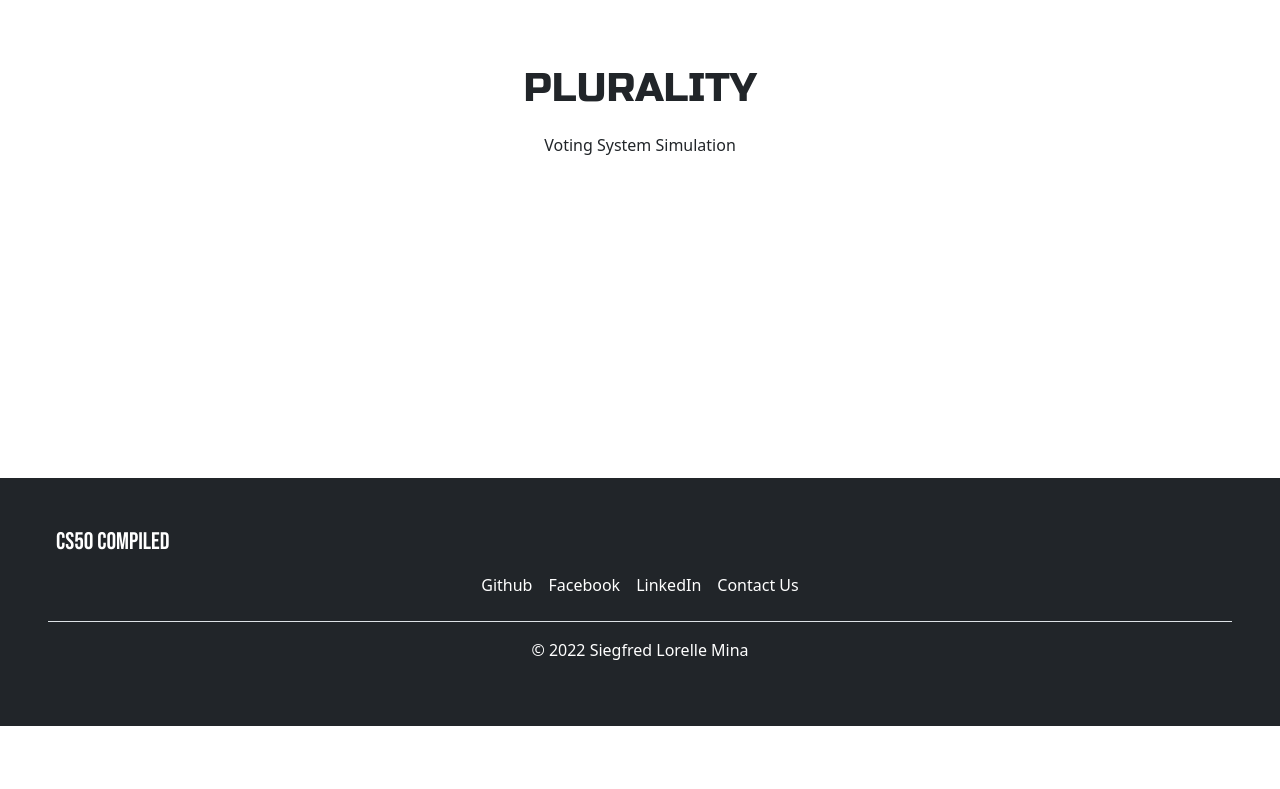
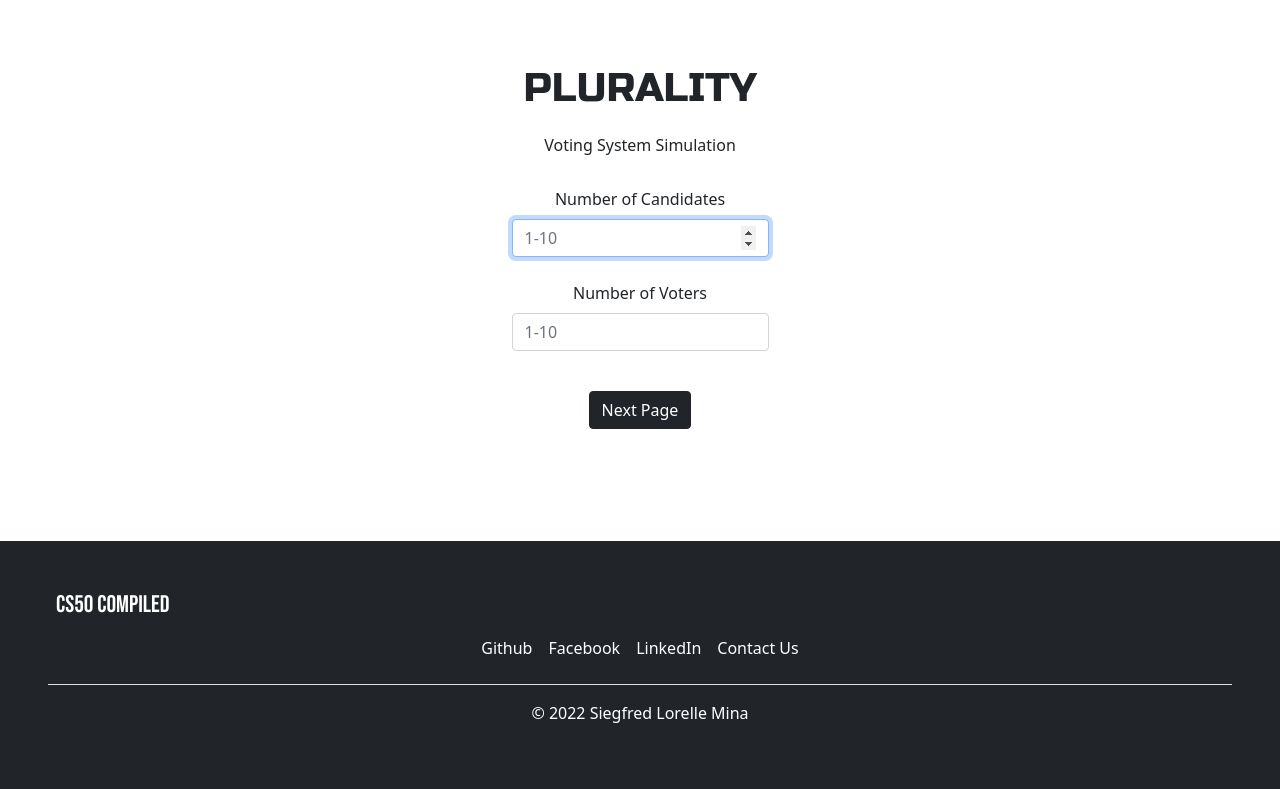
Before and after one commit to SiegfredLorelle/compiled-50, a Flask app: page /plurality in a window 1280 px wide. Shown: the part 74-863 px from the top of the page. Before the commit the page ends 800 px from the top, so only its background shows below. Run offline with Flask 2, Linux system fonts and the light colour scheme; some libraries are stand-ins or nearby versions; some web fonts are replaced.

Commit message:
33rd commit - divide plurality into 3 pages, finish page 1 and page 2 has front-end

```diff
--- a/app.py
+++ b/app.py
@@ -246,15 +246,50 @@ def substitution():
 @app.route("/plurality", methods=["GET", "POST"])
 def plurality():
     """
-    Voting system which prompts for number of candidates and voters then asks voters for their vote
+    Voting system which prompts for number of candidates and voters then asks the name of the candidates then asks voters for their vote
     """
 
     if request.method == "POST":
-        return render_template("plurality.html")
+        # Get values from plurality-1
+        no_candidates = request.form.get("no_candidates")
+        no_voters = request.form.get("no_voters")
+
+        # If inputs are from plurality-1
+        if no_candidates and no_voters:
+
+            # Convert no. candidates and voters since it is sure guaranteed that they are not None
+            no_candidates = int(no_candidates)
+            no_voters = int(no_voters)
+
+            # Ensures number of candidates and number of voters are valid
+            if no_candidates > 10 or no_voters > 10:
+                flash("Number of candidates and voters must be within 1-10 inclusive.", "error")
+                return render_template("plurality-1.html")
+
+            # If inputs are valid then redirect to next page
+            print(no_candidates, no_voters)
+            return render_template("plurality-2.html")
+
+        # Get values from plurality-
+
+        first_name = request.form.get("first_name")
+        last_name = request.form.get("last_name")
+
+        # If inputs are from plurality-2
+        # if first_name and last_name:
+
+        print(first_name, last_name)
+
+
+
+
+
+
+        return render_template("plurality-1.html")
 
     # GET by clicking links or redirects
     else:
-        return render_template("plurality.html")
+        return render_template("plurality-1.html")
 
 
 # TODOs
@@ -285,7 +320,10 @@ def plurality():
 # substitution
 # find a way to ensure that encrypt and decrypt select was chosen in html para d na magrerestart pag input error
 
-
+# plurality
+# work on plurality-2, create table in db for voters and candidates
+# check len of db to go to next page
+# dont forget to empty both tables after giving the result
 
 # lagay logo sa navbar
 # Start working on login and sign up maybe via modals nlng
@@ -304,7 +342,10 @@ def plurality():
 # gawing table or grid ung may copy button para pantay pantay ung pwesto ng copy ?
 # make all google fonts oneline by adding in the family in google fonts.com
 # Try floating labels on some textbox
-
+# Toggle dropdown similar to bootstrap website
+# popovers in copy links
+# add loading imagse called spinners
+# add tooltip on hover of copy links
 
 
 # Special thanks to cs50, Hyperplexed and Superlist for the inspiration
--- a/static/css/styles.css
+++ b/static/css/styles.css
@@ -249,3 +249,9 @@ div ul li #nav-tabs, div ul li #navbarDarkDropdownMenuLink {
 #plurality-title {
     font-family: 'Russo One', sans-serif;
 }
+
+@media screen and (min-width: 600px) {
+    #name-box {
+        max-width: 50vw;
+    }
+}
--- a/templates/layout.html
+++ b/templates/layout.html
@@ -75,14 +75,16 @@
 
         {% if get_flashed_messages(category_filter="error") %}
         <header>
-            <div class="alert alert-danger mb-0 text-center" role="alert">
+            <div class="alert alert-danger mb-0 text-center alert-dismissible fade show" role="alert">
                 {{ get_flashed_messages() | join(" ") }}
+                <button type="button" class="btn-close" data-bs-dismiss="alert" aria-label="Close"></button>
             </div>
         </header>
         {% elif get_flashed_messages(category_filter="success") %}
         <header>
-            <div class="alert alert-success mb-0 text-center" role="alert">
+            <div class="alert alert-success mb-0 text-center alert-dismissible fade show" role="alert">
                 {{ get_flashed_messages() | join(" ") }}
+                <button type="button" class="btn-close" data-bs-dismiss="alert" aria-label="Close"></button>
             </div>
         </header>
     {% endif %}
--- a/templates/mario.html
+++ b/templates/mario.html
@@ -11,7 +11,7 @@
   <div class="pb-5">
     <form action="/mario" method="post">
       <label class="form-label">Height of Pyramid</label>
-      <input autocomplete="off" autofocus class="form-control mx-auto w-auto" id="height" name="height" placeholder="1-8" required type="number">
+      <input autocomplete="off" autofocus class="form-control mx-auto w-auto" id="height" min="1" name="height" placeholder="1-8" required type="number">
       <button class="btn btn-dark m-3" type="submit">Make Pyramid</button>
     </form>
   </div>
--- /dev/null
+++ b/templates/plurality-1.html
@@ -0,0 +1,22 @@
+{% extends "layout.html" %}
+
+{% block title %}
+    Plurality
+{% endblock %}
+
+{% block main %}
+    <h1 class="py-3" id="plurality-title">PLURALITY</h1>
+    <h6>Voting System Simulation</h6><br>
+
+
+    <div class="pb-5">
+        <form action="/plurality" method="post">
+        <label class="form-label">Number of Candidates</label>
+        <input autocomplete="off" autofocus class="form-control mx-auto w-auto" id="no_candidates" min="1" name="no_candidates" placeholder="1-10" required type="number"><br>
+        <label class="form-label">Number of Voters</label>
+        <input autocomplete="off" autofocus class="form-control mx-auto w-auto" id="no_voters" min="1" name="no_voters" placeholder="1-10" required type="number"><br>
+        <button class="btn btn-dark m-3" type="submit">Next Page</button>
+        </form>
+    </div>
+
+{% endblock %}
--- a/templates/plurality.html
+++ /dev/null
@@ -1,13 +0,0 @@
-{% extends "layout.html" %}
-
-{% block title %}
-    Plurality
-{% endblock %}
-
-{% block main %}
-    <h1 class="py-3" id="plurality-title">PLURALITY</h1>
-    <h6>Voting System Simulation</h6><br>
-
-
-
-{% endblock %}
```
Also changed, not shown: templates/plurality-2.html (added, +29 -0 lines), templates/plurality-3.html (added).
